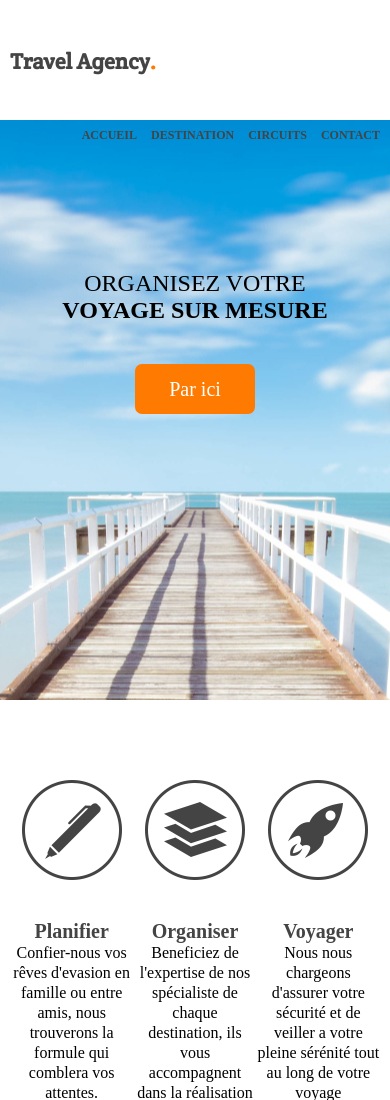
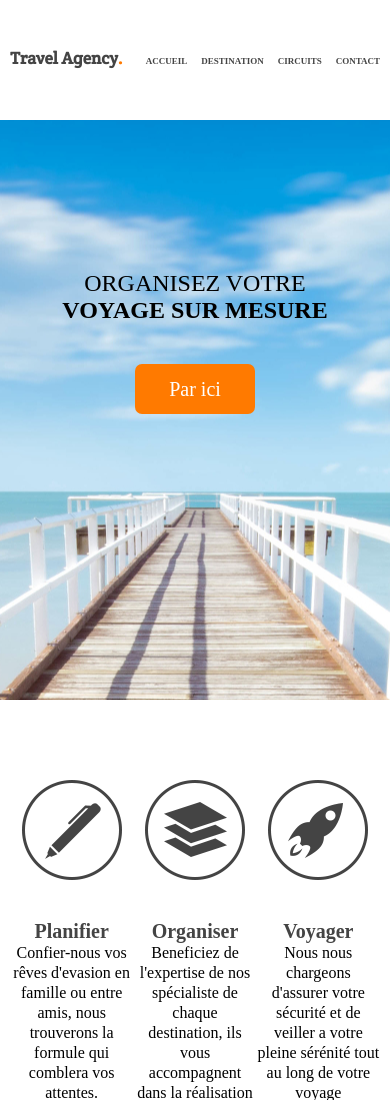
Before and after one commit to DIALLO667/travelagency, a plain HTML site: page index.html in a window 390 px wide. Shown: the top 1100 px of the page. Drawn offline with Linux system fonts and the light colour scheme.

Commit message:
travelagency fin

```diff
--- a/style.css
+++ b/style.css
@@ -22,7 +22,7 @@ header h1 {
     color: #444;
     float: left;
     padding-top: 40px;
-    /* font-size: 22px; */
+    font-size: 10px;
 }
 
 .container {
@@ -374,7 +374,7 @@ footer h1 {
         color: #444;
         float: left;
         padding-top: 47px;
-        font-size: 22px;
+        font-size: 17px;
     }
 
     #circuits article {
@@ -390,5 +390,9 @@ footer h1 {
 
     }
 
+    nav ul li {
+        display: inline-block;
+        font-size: 9px;
+    }
 
 }
```
